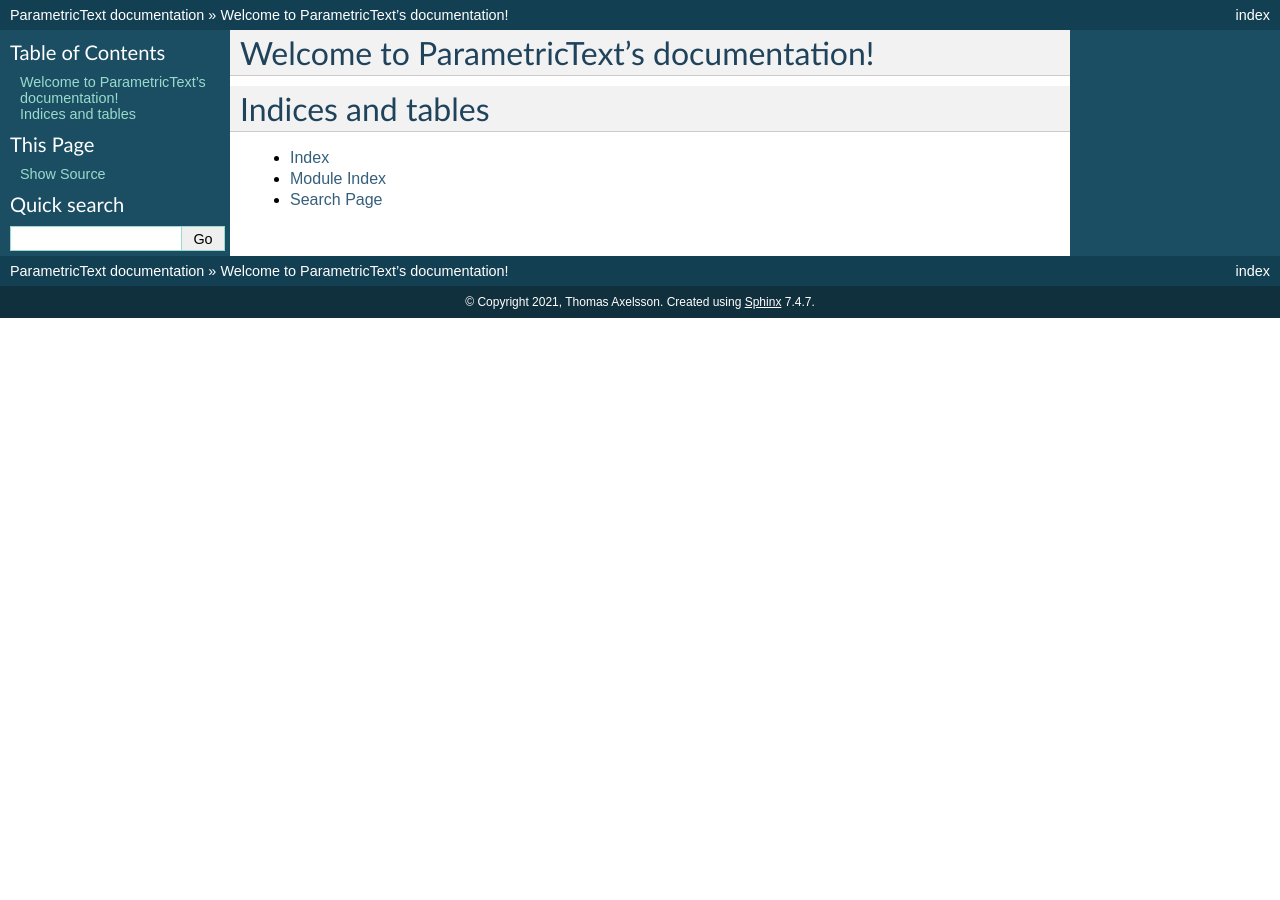
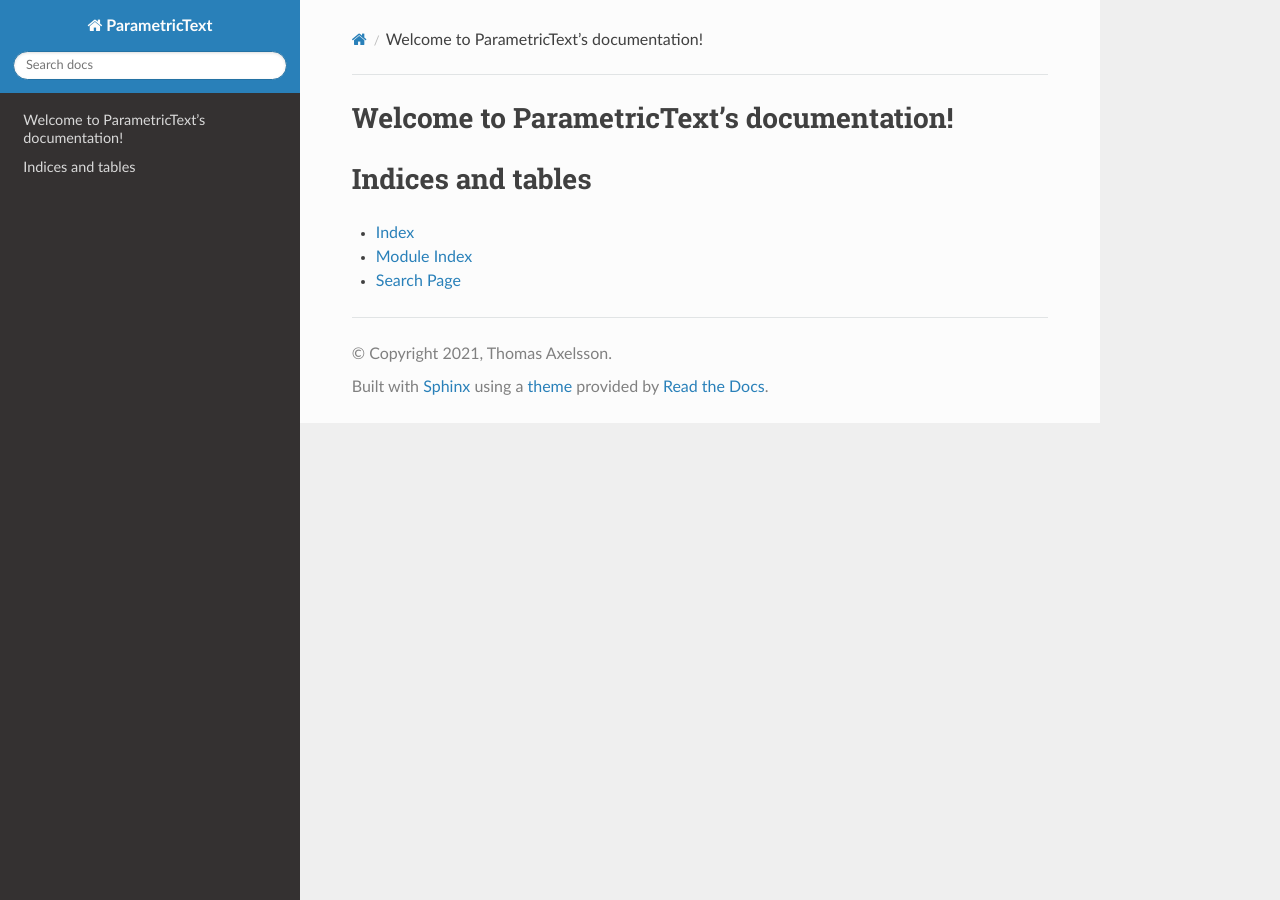
Before and after one commit to thomasa88/ParametricText, a Sphinx documentation site: the page built from docs/index.rst, in a window 1280 px wide. Built offline with Sphinx 7.4.7 and the Read the Docs theme 2.0.0, drawn with Linux system fonts in a browser that asks for light colours.

Commit message:
Doc venv and sphinx_rtd_theme

```diff
--- a/docs/conf.py
+++ b/docs/conf.py
@@ -39,7 +39,7 @@
 # List of patterns, relative to source directory, that match files and
 # directories to ignore when looking for source files.
 # This pattern also affects html_static_path and html_extra_path.
-exclude_patterns = ['_build', 'Thumbs.db', '.DS_Store']
+exclude_patterns = ['_build', 'Thumbs.db', '.DS_Store', 'venv']
 
 
 # -- Options for HTML output -------------------------------------------------
@@ -47,7 +47,8 @@
 # The theme to use for HTML and HTML Help pages.  See the documentation for
 # a list of builtin themes.
 #
-html_theme = 'default'
+# Read-the-docs theme
+html_theme = 'sphinx_rtd_theme'
 
 # Add any paths that contain custom static files (such as style sheets) here,
 # relative to this directory. They are copied after the builtin static files,
```
Also changed, not shown: docs/requirements.txt (added, +24 -0 lines), 1 other file.
